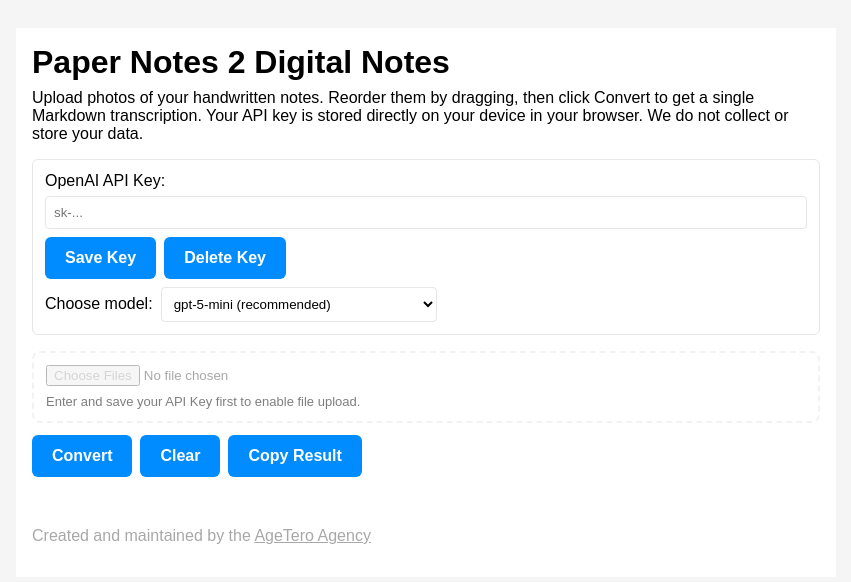
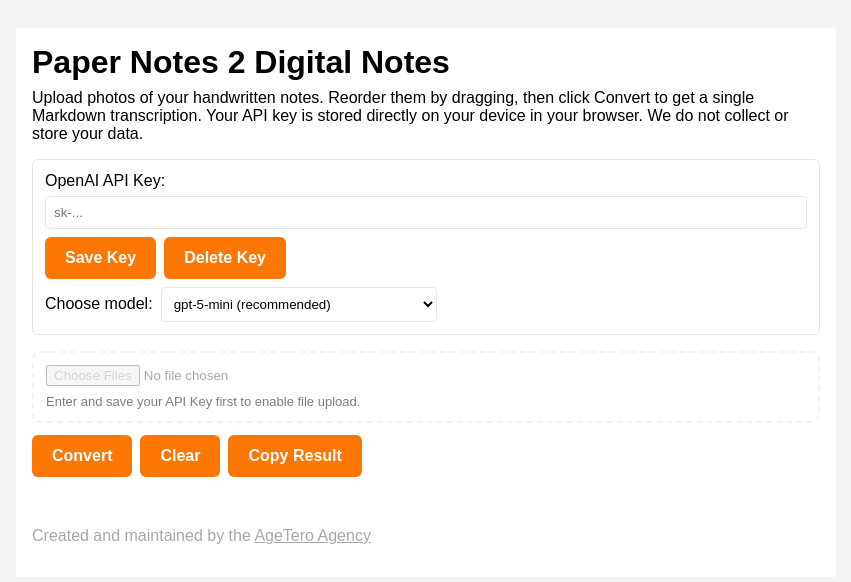
Before and after one commit to shandrodan/notes2digital, a Next.js app: page / in a window 1280 px wide. Shown: the top 582 px of the page, without its empty margins (214-1065 px from the left). Built offline with nearby package versions, Linux system fonts and the light colour scheme.

Commit message:
Orange accent

```diff
--- a/src/app/page.js
+++ b/src/app/page.js
@@ -102,7 +102,7 @@ useEffect(() => {
   async function handleCopy() { if (!result) return; try { await navigator.clipboard.writeText(result); } catch { setError("Failed to copy to clipboard."); } }
 
   const buttonStyle = {
-    background: "#008cff",
+    background: "#fc7703",
     color: "#fff",
     border: "none",
     padding: "12px 20px",
```
